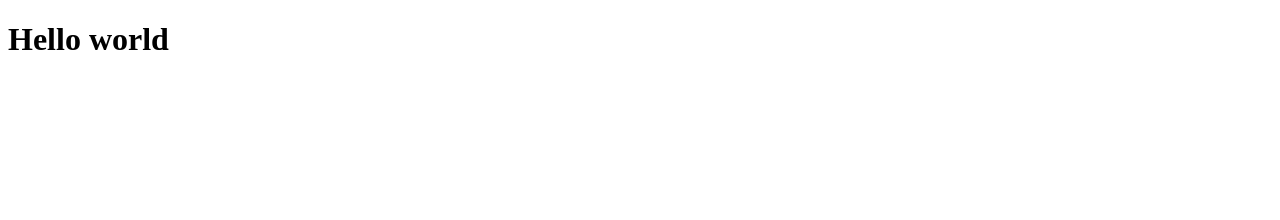
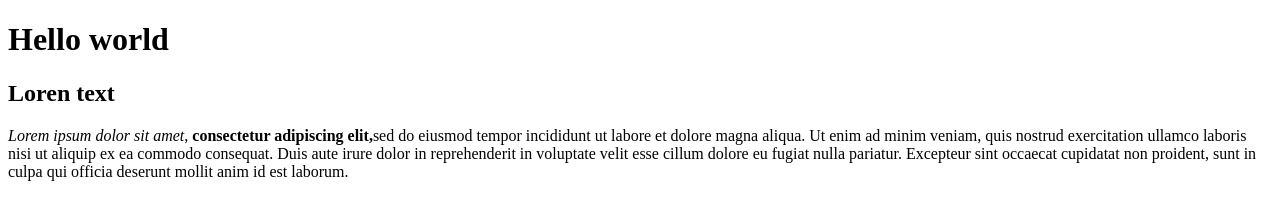
Before and after one commit to ZCogent/HTML-Foundations, a plain HTML site: page Elements-tags.html in a window 1280 px wide. Drawn offline with Linux system fonts and the light colour scheme.

Commit message:
Add Elements-tags.html

```diff
--- a/Elements-tags.html
+++ b/Elements-tags.html
@@ -7,5 +7,9 @@
  </head>
  <body>
 <h1> Hello world </h1>
+<h2> Loren text </h2>
+<p>
+ <em>Lorem ipsum dolor sit amet</em>, <strong> consectetur adipiscing elit,</strong>sed do eiusmod tempor incididunt ut labore et dolore magna aliqua. Ut enim ad minim veniam, quis nostrud exercitation ullamco laboris nisi ut aliquip ex ea commodo consequat. Duis aute irure dolor in reprehenderit in voluptate velit esse cillum dolore eu fugiat nulla pariatur. Excepteur sint occaecat cupidatat non proident, sunt in culpa qui officia deserunt mollit anim id est laborum.
+</p>
  </body>
 </html>
```
